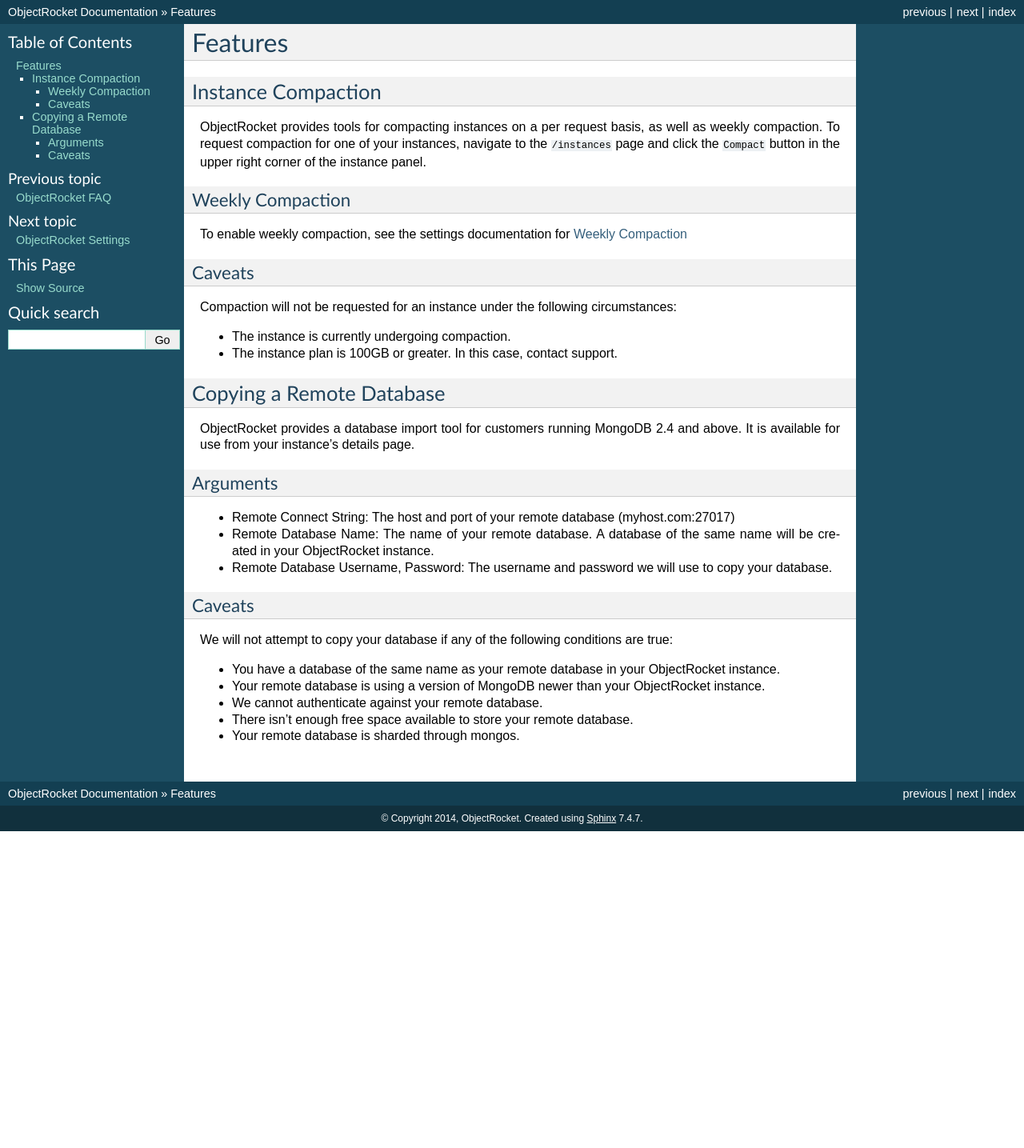
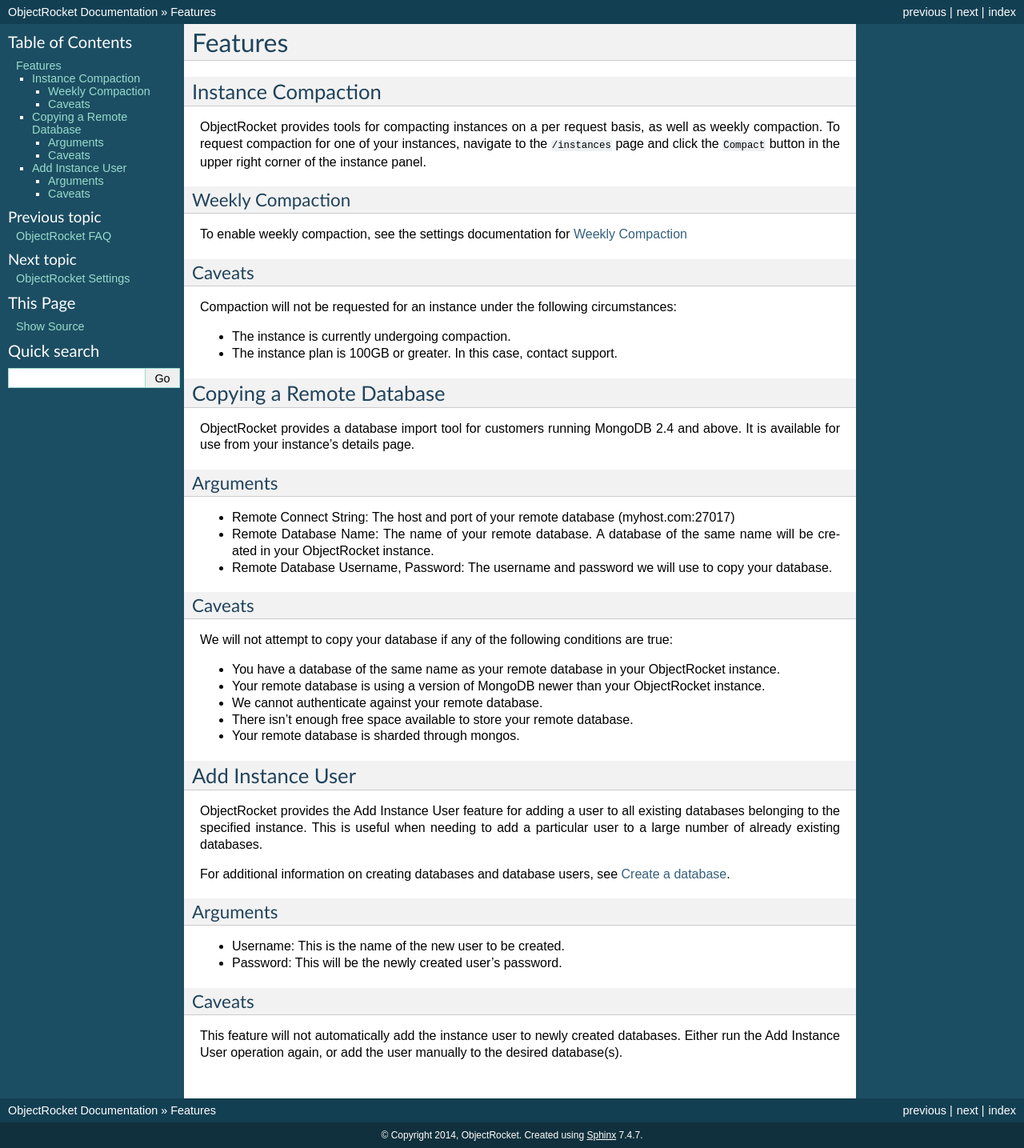
Before and after one commit to zcorleissen/documentation, a Sphinx documentation site: the page built from source/features.rst, in a window 1280 px wide. Shown: the whole page at 80% size. Built offline with Sphinx 7.4.7, drawn with Linux system fonts in a browser that asks for light colours; before the commit the page ends 1039 px from its top, so only the background shows below that.

Commit message:
Add documentation for Add Instance User feature.
Affects objectrocket/gui#135

```diff
--- a/source/features.rst
+++ b/source/features.rst
@@ -59,3 +59,25 @@
 * We cannot authenticate against your remote database.
 * There isn't enough free space available to store your remote database.
 * Your remote database is sharded through mongos.
+
+
+Add Instance User
+-----------------
+ObjectRocket provides the Add Instance User feature for adding a user to all
+existing databases belonging to the specified instance. This is useful when
+needing to add a particular user to a large number of already existing
+databases.
+
+For additional information on creating databases and database users,
+see :ref:`create-a-database`.
+
+Arguments
+^^^^^^^^^
+* Username: This is the name of the new user to be created.
+* Password: This will be the newly created user's password.
+
+Caveats
+^^^^^^^
+This feature will not automatically add the instance user to newly created
+databases. Either run the Add Instance User operation again, or add the user
+manually to the desired database(s).
--- a/source/getting_started.rst
+++ b/source/getting_started.rst
@@ -46,6 +46,8 @@
 
 There are just a couple more things to complete once your instance is created. ObjectRocket disallows access by default, so you will need to create an initial database with an initial database user, as well as open the firewall by adding ACL's to the web UI.
 
+.. _create-a-database:
+
 Create a database
 ------------------------------
 
```
